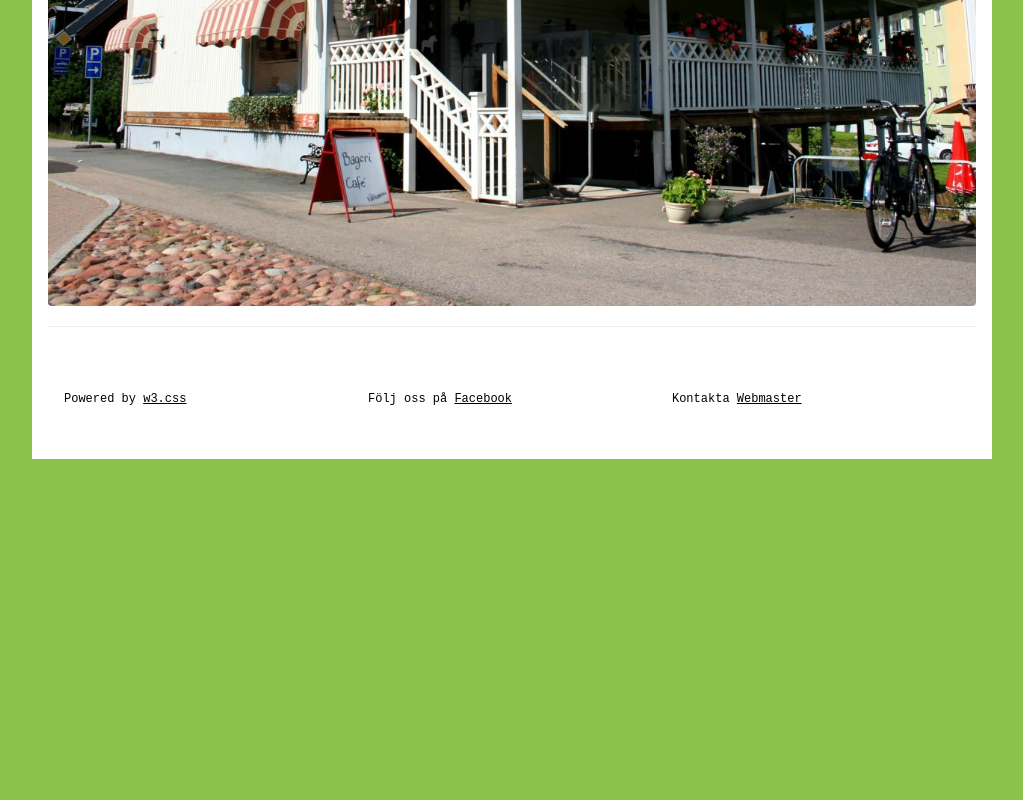
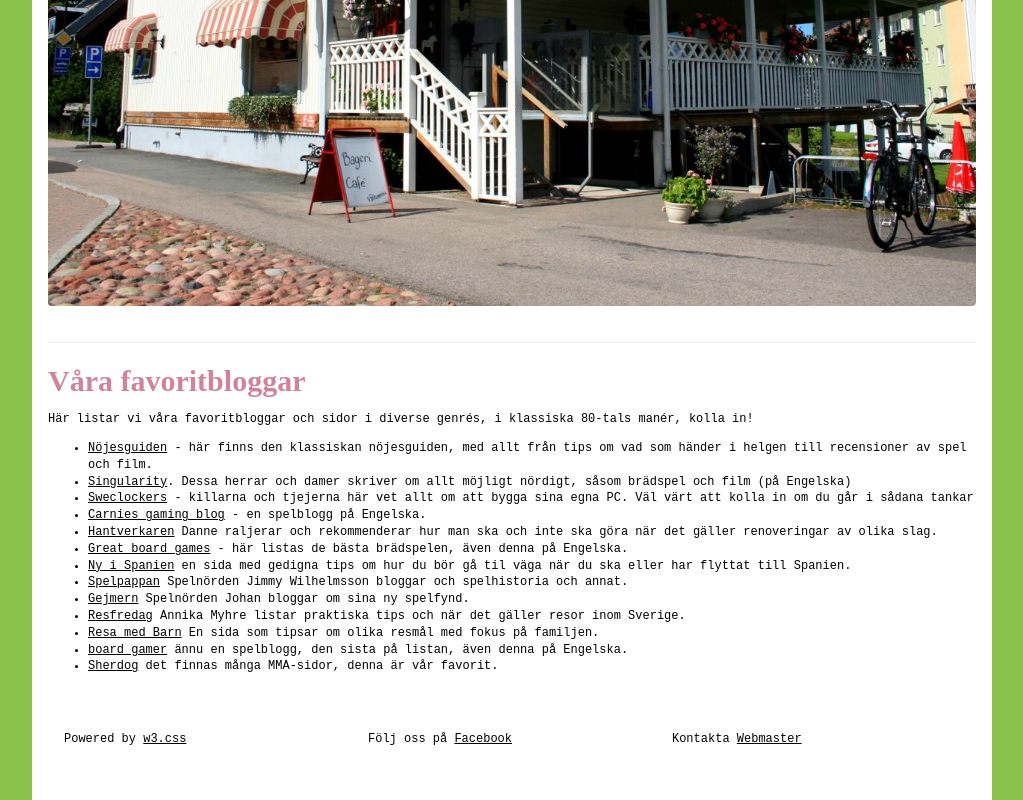
Before and after one commit to seokungarna/vansbr, a plain HTML site: page index.html in a window 1280 px wide. Shown: the part 581-1381 px from the top of the page, without its empty margins (128-1151 px from the left). Before the commit the page ends 1040 px from the top, so only its background shows below. Drawn offline with nearby package versions, Linux system fonts and the light colour scheme; a web font is replaced by a local one.

Commit message:
links etc

```diff
--- a/index.html
+++ b/index.html
@@ -82,7 +82,7 @@ h1,h2,h3,h4,h5,h6 {font-family: 'Josefin Sans Std Light';
   <div class="w3-white w3-xlarge" style="max-width:960px;height:237px;margin:auto; background: #ffffff url('./img/back.png') no-repeat scroll 0% 0%">
     <div class="container">
     <div class="jk-nav">
-        <div class="w3-right w3-padding-top-8"><a href="./">Hem</a><a href="./t%C3%A5rtor-pajer-15412391">Tårtor/Pajer</a><a href="./om-oss-15405863">Om oss</a><a href="./kontakt-15405895">Kontakt</a></div>
+        <div class="w3-right w3-padding-top-8"><a href="./">Hem</a><a href="./t%C3%A5rtor-pajer-15412391">Tårtor/Pajer</a><a href="./om-oss-15405863">Om oss</a><a href="./">Kontakt</a></div>
         <div class="floater">
             <img alt="blomma" src="./img/flower.png">
         </div>
@@ -104,14 +104,35 @@ h1,h2,h3,h4,h5,h6 {font-family: 'Josefin Sans Std Light';
 
 <!-- !PAGE CONTENT! -->
 <div class="w3-main w3-content w3-padding w3-white" style="max-width:960px;">
-<h1 class="w3-hide-small w3-hide-medium" style="">Vansbro Konditori och Bageri</h1>
-<img class="w3-hide-small w3-hide-medium w3-round w3-image" alt="Vansbro Konditori och Bageri" src="./img/header.jpg">
-<img class="w3-hide-large w3-round w3-image" style="padding-top:100px" alt="Vansbro Konditori och Bageri" src="./img/header.jpg">
+  <main>
+    <h1 class="w3-hide-small w3-hide-medium" style="">Vansbro Konditori och Bageri</h1>
+    <img class="w3-hide-small w3-hide-medium w3-round w3-image" alt="Vansbro Konditori och Bageri" src="./img/header.jpg">
+    <img class="w3-hide-large w3-round w3-image" style="padding-top:100px" alt="Vansbro Konditori och Bageri" src="./img/header.jpg">
+      <br><br>
+      <hr>
+    <h2>Våra favoritbloggar</h2>
+    <p>Här listar vi våra favoritbloggar och sidor i diverse genrés, i klassiska 80-tals manér, kolla in!</p>
+    <ul>
+        <li><a target="_blank" href="https://ng.se/">Nöjesguiden</a> - här finns den klassiskan nöjesguiden, med allt från tips om vad som händer i helgen till recensioner av spel och film.</li>
+        <li><a target="_blank" hreflang="en-us" href="http://www.ravenfamily.org/sam/">Singularity</a>. Dessa herrar och damer skriver om allt möjligt nördigt, såsom brädspel och film (på Engelska)</li>
+        <li><a target="_blank" href="https://www.sweclockers.com/forum/post/18386727">Sweclockers</a> - killarna och tjejerna här vet allt om att bygga sina egna PC. Väl värt att kolla in om du går i sådana tankar</li>
+        <li><a target="_blank" hreflang="en-us" href="https://carnie.doodlekit.com/blog">Carnies gaming blog</a> - en spelblogg på Engelska.</li>
+        <li><a target="_blank" href="https://www.dfmm.nu">Hantverkaren</a> Danne raljerar och rekommenderar hur man ska och inte ska göra när det gäller renoveringar av olika slag.</li>
+        <li><a target="_blank" hreflang="en-us" href="https://best-boardgames.webs.com/apps/blog/">Great board games</a> - här listas de bästa brädspelen, även denna på Engelska.</li>
+        <li><a target="_blank" hreflang="se-ES" href="https://nyispanien.se/">Ny i Spanien</a> en sida med gedigna tips om hur du bör gå til väga när du ska eller har flyttat till Spanien.</li>
+        <li><a target="_blank" href="https://spelpappan.se">Spelpappan</a> Spelnörden Jimmy Wilhelmsson bloggar och spelhistoria och annat.</li>
+        <li><a target="_blank" href="https://gejmern.blogg.se">Gejmern</a> Spelnörden Johan bloggar om sina ny spelfynd.</li>
+        <li><a target="_blank" href="https://resfredag.se/vem-ar-du-nar-du-reser/">Resfredag</a> Annika Myhre listar praktiska tips och när det gäller resor inom Sverige.</li>
+        <li><a target="_blank" href="http://www.tripstipsochkids.com/">Resa med Barn</a> En sida som tipsar om olika resmål med fokus på familjen.</li>
+        <li><a target="_blank" hreflang="en-us" href="https://writeablog.net/boardgamer/">board gamer</a> ännu en spelblogg, den sista på listan, även denna på Engelska.</li>
+        <li><a target="_blank" hreflang="en-us" href="https://www.sherdog.com/">Sherdog</a> det finnas många MMA-sidor, denna är vår favorit.</li>
 
-  <hr>
+
+  </ul>
+  </main>
 
  <!-- Footer -->
- <footer class="w3-row-padding w3-padding-32">
+    <footer class="w3-row-padding w3-padding-32">
         <div class="w3-third">
           <p>Powered by <a rel="nofollow" href="https://www.w3schools.com/w3css/default.asp" target="_blank">w3.css</a></p>
         </div>
```
Also changed, not shown: om-oss-15405863/index.html (+5 -5 lines).
